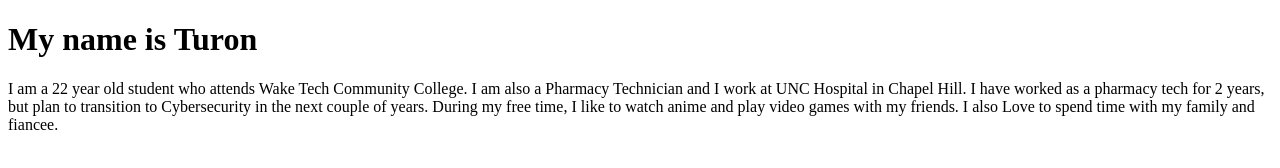
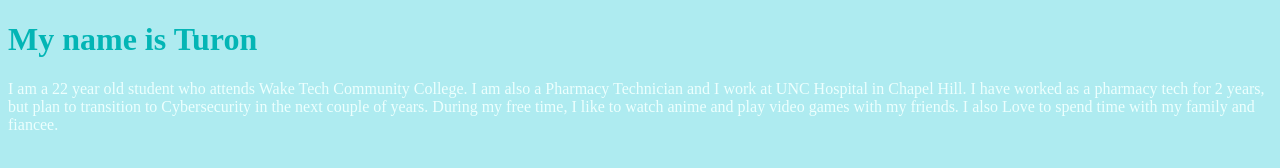
Before and after one commit to veturon2/veturon2.github.io, a plain HTML site: page index.html in a window 1280 px wide. Drawn offline with Linux system fonts and the light colour scheme.

Commit message:
Update index.html

```diff
--- a/index.html
+++ b/index.html
@@ -3,11 +3,11 @@
    <head>
      <title>My Personal Introduction</title>
      <style>
-       body {background-color: AEEBF0;
+       body {background-color: #aeebf0;
        }
-       h1 {color: 03B5B5;
+       h1 {color: #03b5b5;
        }
-       p {color: EDFFFE;
+       p {color: #edfffe;
        }
      </style>
    </head>
```
